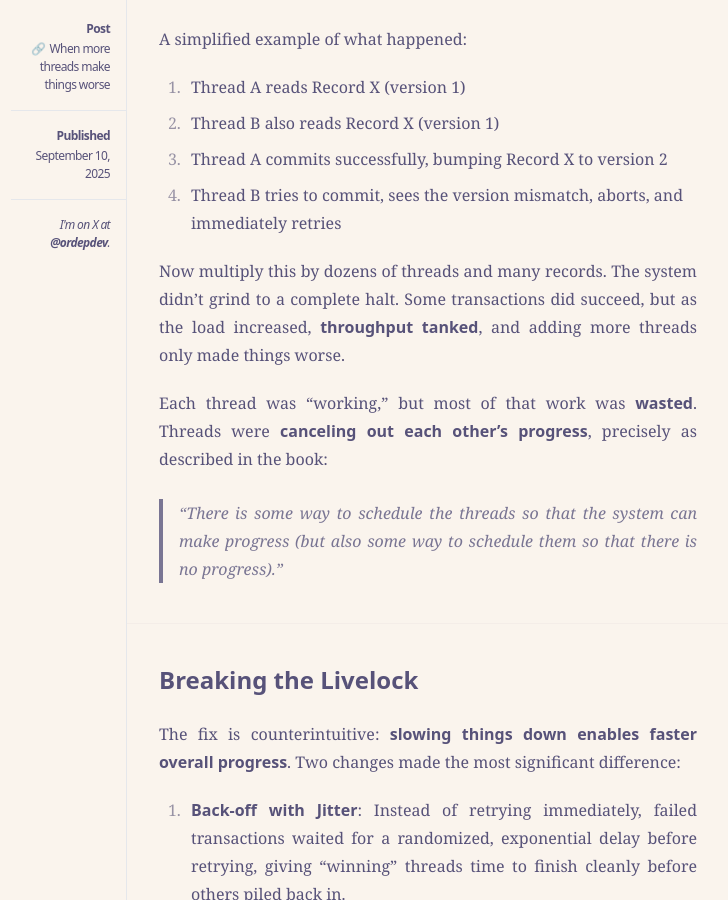
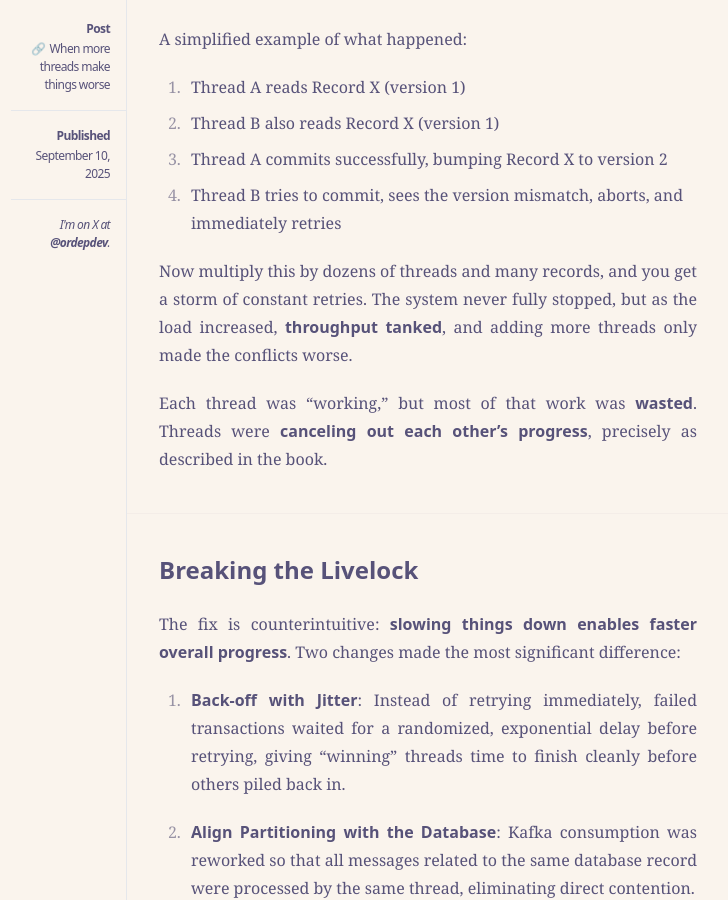
Before and after one commit to ordepdev/ordepdev.github.io, a Jekyll site: the page built from _posts/2025-09-10-livelocks.md, in a window 1280 px wide and 900 px high, scrolled down 2009 px. Shown: the whole window, without its empty margins (286-1014 px from the left). Built offline with Jekyll 4.4.1, drawn with Linux system fonts in a browser that asks for light colours; some of the changed text lies outside the part shown.

Commit message:
Refine livelock explanation and examples
Clarified the definition of livelock and its impact on system throughput.

```diff
--- a/_posts/2025-09-10-livelocks.md
+++ b/_posts/2025-09-10-livelocks.md
@@ -46,11 +46,9 @@ A simplified example of what happened:
 1. Thread A commits successfully, bumping Record X to version 2
 1. Thread B tries to commit, sees the version mismatch, aborts, and immediately retries
 
-Now multiply this by dozens of threads and many records. The system didn’t grind to a complete halt. Some transactions did succeed, but as the load increased, **throughput tanked**, and adding more threads only made things worse.
+Now multiply this by dozens of threads and many records, and you get a storm of constant retries. The system never fully stopped, but as the load increased, **throughput tanked**, and adding more threads only made the conflicts worse.
 
-Each thread was “working,” but most of that work was **wasted**. Threads were **canceling out each other’s progress**, precisely as described in the book:
-
-> “There is some way to schedule the threads so that the system can make progress (but also some way to schedule them so that there is no progress).”
+Each thread was “working,” but most of that work was **wasted**. Threads were **canceling out each other’s progress**, precisely as described in the book.
 
 ---
 
```
Also changed, not shown: other parts of _posts/2025-09-10-livelocks.md (+1 -1 lines).
